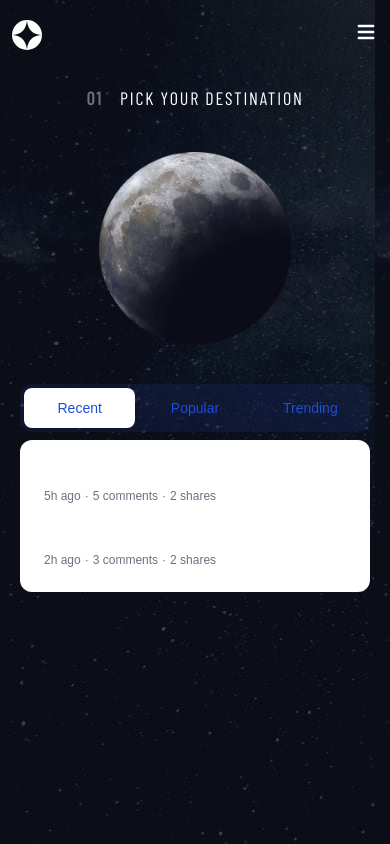
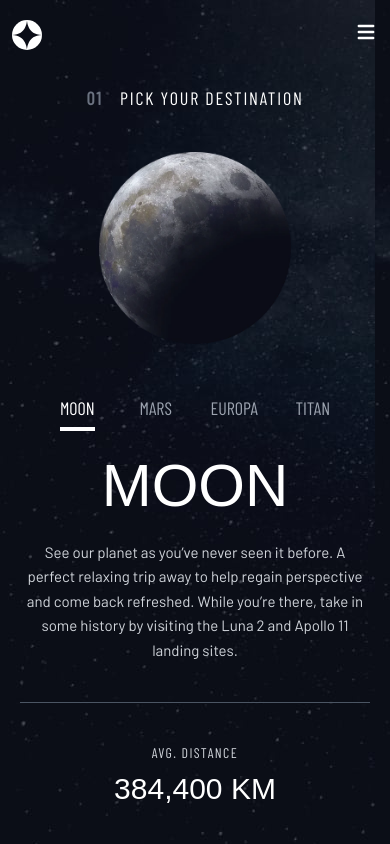
Before and after one commit to oluwakayode-a/space-tourism-website, a Vue app: page /destination in a window 390 px wide. Built offline with nearby package versions, Linux system fonts and the light colour scheme; a web font is replaced by a local one.

Commit message:
Completed Destination mobile

```diff
--- a/src/App.vue
+++ b/src/App.vue
@@ -1,5 +1,5 @@
 <template>
-<div class="overflow-hidden relative h-screen inner-container home destination">
+<div class="overflow-x-hidden overflow-y-auto relative h-screen inner-container home destination">
   <div class="py-5 px-3">
     <div class="flex justify-between items-center">
       <span class="logo h-6 w-6">
--- a/src/views/Destination.vue
+++ b/src/views/Destination.vue
@@ -1,73 +1,52 @@
 <template>
-    <div class="text-center h-screen p-5">
+    <div class="text-center h-screen p-5 pb-10">
         <div class="uppercase s-text-con text-lg tracking-widest">
             <span class="mr-3 font-bold text-gray-500">01</span> <span class="font-medium">Pick your destination</span>
         </div>
 
         <div class="flex items-center justify-center my-10">
-            <img src="../assets/destination/image-moon.webp" alt="" class="h-48 w-48">
+            <img :src="selected.img" alt="" class="h-48 w-48">
         </div>
 
         <TabGroup>
-            <TabList class="flex space-x-1 rounded-xl bg-blue-900/20 p-1">
+            <TabList class="s-text-con flex space-x-1 py-1 px-5">
                 <Tab
-                v-for="category in Object.keys(categories)"
+                v-for="(destination, index) in destinations"
                 as="template"
-                :key="category"
+                :key="index"
                 v-slot="{ selected }"
                 >
                 <button
                     :class="[
-                    'w-full rounded-lg py-2.5 text-sm font-medium leading-5 text-blue-700',
-                    'ring-white ring-opacity-60 ring-offset-2 ring-offset-blue-400 focus:outline-none focus:ring-2',
-                    selected
-                        ? 'bg-white shadow'
-                        : 'text-blue-100 hover:bg-white/[0.12] hover:text-white',
+                    'w-full uppercase py-2.5 px-2 text-lg font-medium leading-5',
+                    'focus:border-none focus:outline-none',
                     ]"
+                    @click="select(index)"
                 >
-                    {{ category }}
+                    <span class="py-2" :class="selected ? 'border-b-4 border-white text-white' : 'hover:border-gray-400 hover:border-b-4 hover:text-white text-gray-400'">{{ destination.title }}</span>
                 </button>
                 </Tab>
             </TabList>
 
-            <TabPanels class="mt-2">
+            <TabPanels class="mt-2 pb-10">
                 <TabPanel
-                v-for="(posts, idx) in Object.values(categories)"
-                :key="idx"
-                :class="[
-                    'rounded-xl bg-white p-3',
-                    'ring-white ring-opacity-60 ring-offset-2 ring-offset-blue-400 focus:outline-none focus:ring-2',
-                ]"
+                v-for="(dest, index) in destinations"
+                :key="index"
                 >
-                <ul>
-                    <li
-                    v-for="post in posts"
-                    :key="post.id"
-                    class="relative rounded-md p-3 hover:bg-gray-100"
-                    >
-                    <h3 class="text-sm font-medium leading-5">
-                        {{ post.title }}
-                    </h3>
+                <h1 class="text-6xl text-white uppercase my-6">{{ dest.title }}</h1>
 
-                    <ul
-                        class="mt-1 flex space-x-1 text-xs font-normal leading-4 text-gray-500"
-                    >
-                        <li>{{ post.date }}</li>
-                        <li>&middot;</li>
-                        <li>{{ post.commentCount }} comments</li>
-                        <li>&middot;</li>
-                        <li>{{ post.shareCount }} shares</li>
-                    </ul>
+                <p class="s-text text-gray-300 leading-relaxed">
+                    {{ dest.desc }}
+                </p>
 
-                    <a
-                        href="#"
-                        :class="[
-                        'absolute inset-0 rounded-md',
-                        'ring-blue-400 focus:z-10 focus:outline-none focus:ring-2',
-                        ]"
-                    />
-                    </li>
-                </ul>
+                <hr class="my-10 border-gray-600">
+
+                <h3 class="s-text-con text-sm uppercase tracking-widest text-gray-300">Avg. Distance</h3>
+                <p class="text-3xl my-2 uppercase">{{ dest.avgDistance }}</p>
+
+                <h3 class="mt-10 s-text-con text-sm uppercase tracking-widest text-gray-300">Est. Travel Time</h3>
+                <p class="text-3xl my-2 uppercase">{{ dest.travelTime }}</p>
+
                 </TabPanel>
             </TabPanels>
         </TabGroup>
@@ -82,56 +61,51 @@
 
 <script setup>
 import { TabGroup, TabList, Tab, TabPanels, TabPanel } from '@headlessui/vue'
-import { ref } from "vue"
+import { onMounted, ref } from "vue"
 
-const categories = ref({
-  Recent: [
+const selected = ref({})
+
+const destinations = ref([
     {
       id: 1,
-      title: 'Does drinking coffee make you smarter?',
-      date: '5h ago',
-      commentCount: 5,
-      shareCount: 2,
+      title: 'Moon',
+      desc: 'See our planet as you’ve never seen it before. A perfect relaxing trip away to help regain perspective and come back refreshed. While you’re there, take in some history by visiting the Luna 2 and Apollo 11 landing sites.',
+      avgDistance: '384,400 KM',
+      travelTime: '3 DAYS',
+      img: new URL("../assets/destination/image-moon.webp", import.meta.url).href,
     },
     {
       id: 2,
-      title: "So you've bought coffee... now what?",
-      date: '2h ago',
-      commentCount: 3,
-      shareCount: 2,
-    },
-  ],
-  Popular: [
-    {
-      id: 1,
-      title: 'Is tech making coffee better or worse?',
-      date: 'Jan 7',
-      commentCount: 29,
-      shareCount: 16,
+      title: 'Mars',
+      desc: 'Don’t forget to pack your hiking boots. You’ll need them to tackle Olympus Mons, the tallest planetary mountain in our solar system. It’s two and a half times the size of Everest!',
+      avgDistance: '225 MIL. KM',
+      travelTime: '9 MONTHS',
+      img: new URL("../assets/destination/image-mars.webp", import.meta.url).href,
     },
     {
-      id: 2,
-      title: 'The most innovative things happening in coffee',
-      date: 'Mar 19',
-      commentCount: 24,
-      shareCount: 12,
-    },
-  ],
-  Trending: [
-    {
-      id: 1,
-      title: 'Ask Me Anything: 10 answers to your questions about coffee',
-      date: '2d ago',
-      commentCount: 9,
-      shareCount: 5,
+      id: 3,
+      title: 'Europa',
+      desc: 'The smallest of the four Galilean moons orbiting Jupiter, Europa is a winter lover’s dream. With an icy surface, it’s perfect for a bit of ice skating, curling, hockey, or simple relaxation in your snug wintery cabin.',
+      avgDistance: '628 MIL. KM',
+      travelTime: '3 YEARS',
+      img: new URL("../assets/destination/image-europa.webp", import.meta.url).href,
     },
     {
-      id: 2,
-      title: "The worst advice we've ever heard about coffee",
-      date: '4d ago',
-      commentCount: 1,
-      shareCount: 2,
+      id: 4,
+      title: 'Titan',
+      desc: 'See our planet as you’ve never seen it before. A perfect relaxing trip away to help regain perspective and come back refreshed. While you’re there, take in some history by visiting the Luna 2 and Apollo 11 landing sites.',
+      avgDistance: '384,400 km',
+      travelTime: '3 Days',
+      img: new URL("../assets/destination/image-titan.webp", import.meta.url).href,
     },
-  ],
+])
+
+
+function select(index) {
+    selected.value = destinations.value[index]
+}
+
+onMounted(() => {
+    selected.value = destinations.value[0]
 })
 </script>
```
